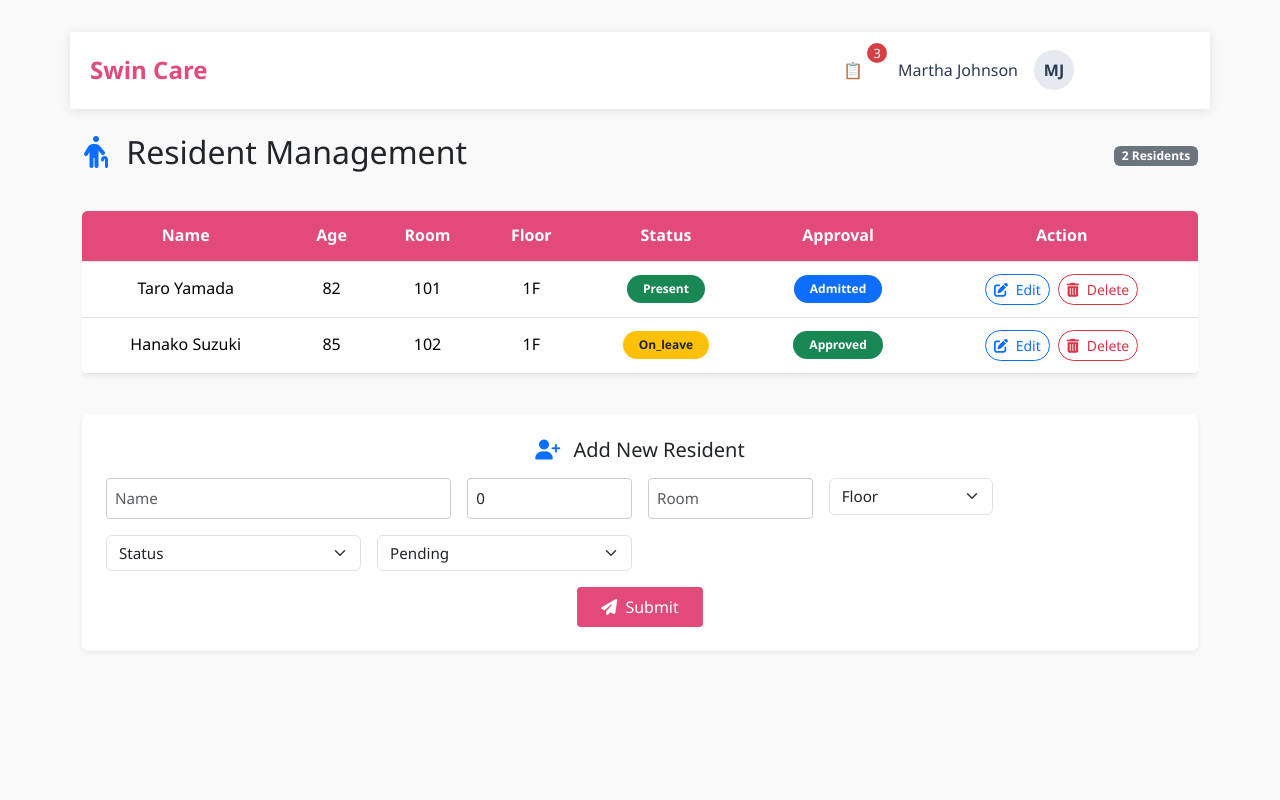
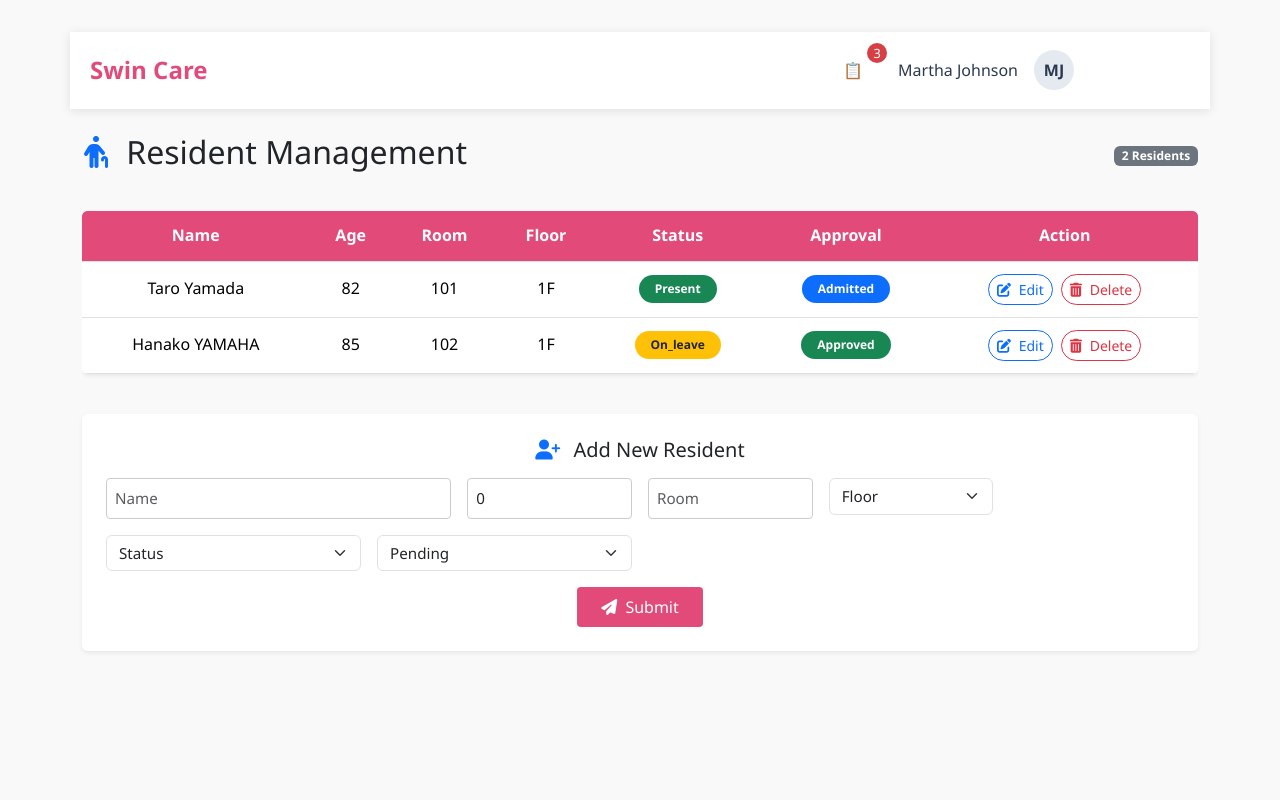
Before and after one commit to Takeruso/projectA, a Vue app in the folder frontend/: page /admin/resident-management in a window 1280 px wide. Shown: the top 800 px of the page. Built offline with nearby package versions, Linux system fonts and the light colour scheme.

Commit message:
retry commit after installing prettier

```diff
--- a/frontend/src/components/residentManagement/ResidentForm.vue
+++ b/frontend/src/components/residentManagement/ResidentForm.vue
@@ -1,6 +1,6 @@
 <template>
   <section class="bg-white rounded shadow-sm p-4 mt-4">
-    <!-- Form Title -->
+    <!-- Form Title OMG -->
     <h5 class="mb-3 text-dark">
       <i class="fas fa-user-plus text-primary me-2"></i>
       Add New Resident
--- a/frontend/src/components/residentManagement/ResidentTable.vue
+++ b/frontend/src/components/residentManagement/ResidentTable.vue
@@ -212,7 +212,7 @@ const reject = (index) => {
 
 const confirmDelete = (index) => {
   const confirmed = confirm(
-    `Are you sure you want to delete ${props.residents[index].name}?`
+    `Are you REALLY sure you want to delete ${props.residents[index].name}?`
   )
   if (confirmed) {
     emit('remove', index)
--- a/frontend/src/views/admin/ResidentManagement.vue
+++ b/frontend/src/views/admin/ResidentManagement.vue
@@ -26,7 +26,7 @@ const residents = ref([
     approval: 'admitted'
   },
   {
-    name: 'Hanako Suzuki',
+    name: 'Hanako YAMAHA',
     age: 85,
     room: '102',
     floor: '1F',
```
